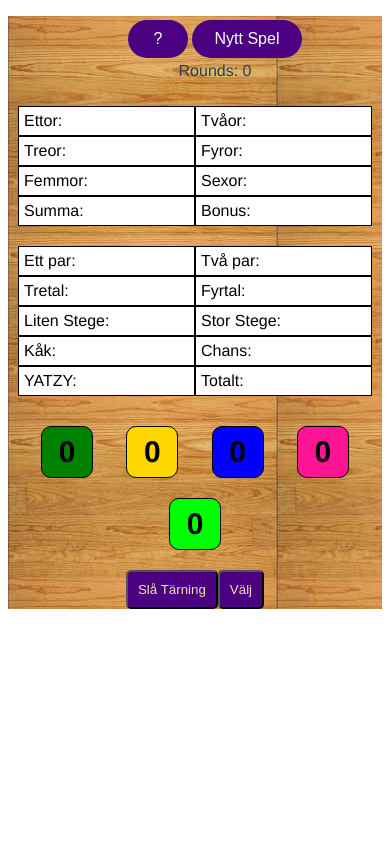
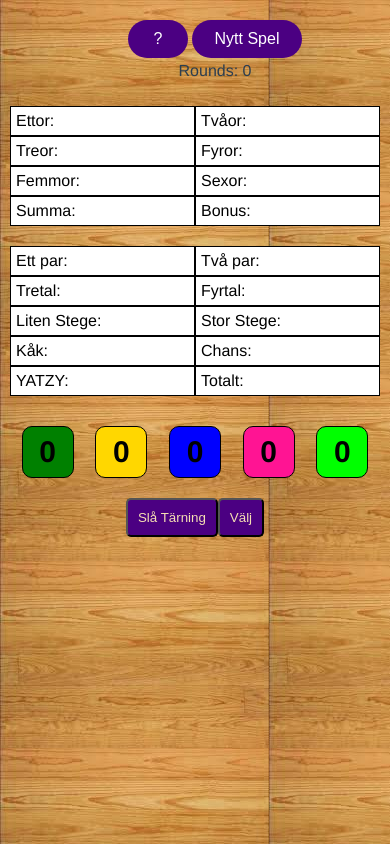
Before and after one commit to Saltkatt/YatzyGame, a Vue app: page / in a window 390 px wide. Built offline with nearby package versions, Linux system fonts and the light colour scheme; the HTML template or start-up script is replaced by a standard one.

Commit message:
Adjusted background to cover the entire window. Appropriately adjusted for desktop or mobile

```diff
--- a/src/App.vue
+++ b/src/App.vue
@@ -19,16 +19,25 @@
 </script>
 
 <style>
-#app {
+/* Desktop */
+@media screen and (min-width: 501px){
+  body{
     font-family: 'Avenir', Helvetica, Arial, sans-serif;
     -webkit-font-smoothing: antialiased;
     -moz-osx-font-smoothing: grayscale;
+    margin: 0px;
+    background-image: url("./assets/wood-table.jpg");
+    /* background-size: cover; */
+
+  }
+
+  #app {
     text-align: center;
     color: #2c3e50;
 
-  background-image: url("./assets/wood-table.jpg");
   }
 
+}
 
 .btn{
   background-color:sienna;
@@ -41,14 +50,23 @@
   filter:brightness(100%)
 }
 
-/* Desktop */
-@media screen and (min-width: 501px){
 
+/* Small Screen */
+@media screen and (max-width: 500px){
+  body{
+    font-family: 'Avenir', Helvetica, Arial, sans-serif;
+    -webkit-font-smoothing: antialiased;
+    -moz-osx-font-smoothing: grayscale;
+    margin: 0px;
+    background-image: url("./assets/wood-table.jpg");
+    /* background-size: cover; */
 
   }
 
-/* Small Screen */
-@media screen and (max-width: 500px){
+  #app {
+    text-align: center;
+    color: #2c3e50;
 
   }
+}
 </style>
```
Lines whose indentation alone changed are shown as unchanged.
